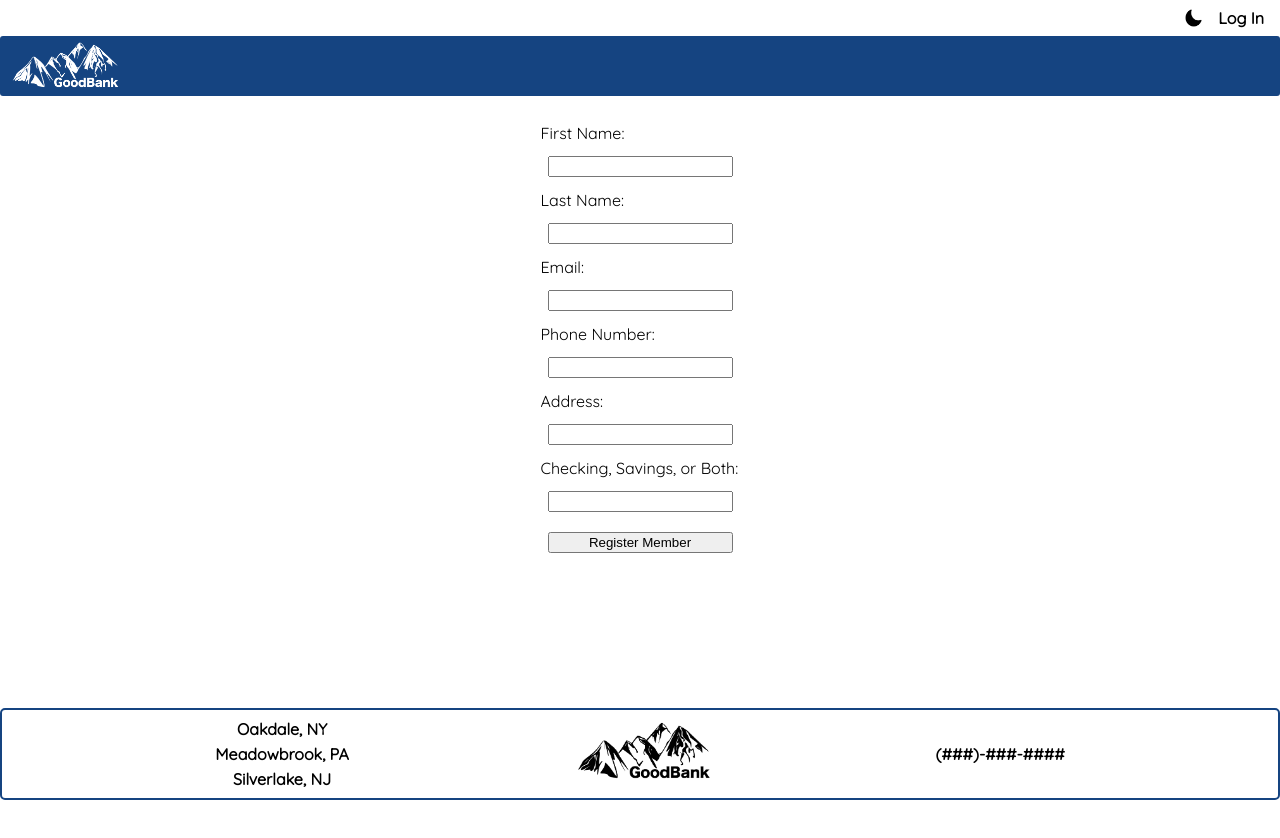
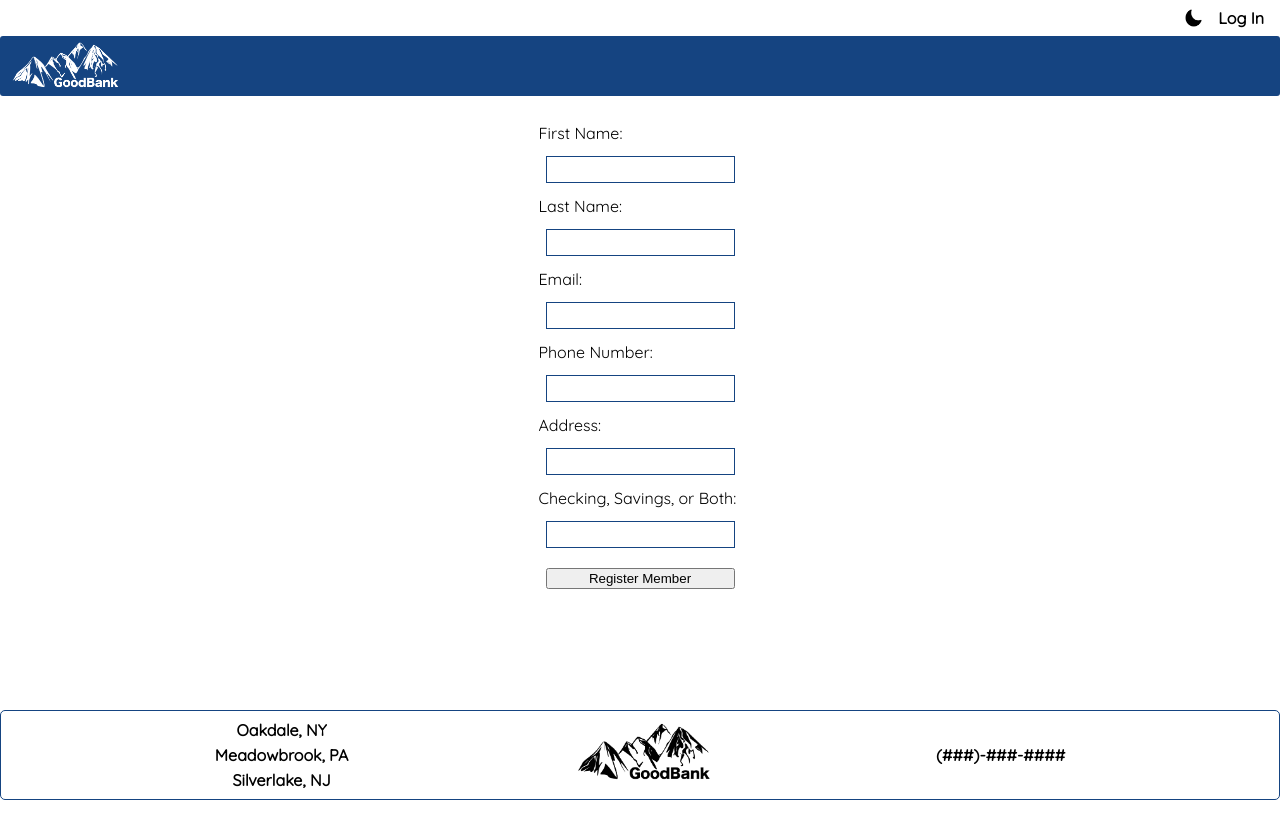
Before and after one commit to 221024-Java-React/t3-p3-bank-app, a React (Create React App) app in the folder banking-frontend/: page /register in a window 1280 px wide. Shown: the top 838 px of the page. Built offline with nearby package versions, Linux system fonts and the light colour scheme.

Commit message:
test changes

```diff
--- a/banking-frontend/src/App.tsx
+++ b/banking-frontend/src/App.tsx
@@ -20,13 +20,14 @@ import { DarkModeContextState } from "./Interfaces/DarkMode";
 import PageNotFound from "./Components/PageNotFound";
 
 const DarkModeProvider = styled.div`
-    background-color: ${props => props.theme.body};
-    color: ${props => props.theme.text};
+    background-color: ${(props) => props.theme.background};
+    color: ${(props) => props.theme.text};
 `;
 const Body = styled.div`
-    width: ${props => props.theme.bodyWidth};
+    width: ${(props) => props.theme.bodyWidth};
     min-height: 100vh;
     margin: 0 auto;
+    color: ${(props) => props.theme.color};
 `;
 
 function App() {
@@ -43,28 +44,50 @@ function App() {
                             {currentUser.type === "REP" && (
                                 <>
                                     <Route path="/" element={<RepHome />} />
-                                    <Route path="/register" element={<Register />} />
+                                    <Route
+                                        path="/register"
+                                        element={<Register />}
+                                    />
                                 </>
                             )}
                             {currentUser.type === "MEMBER" && (
                                 <>
                                     <Route path="/" element={<MemberHome />} />
-                                    <Route path="accounts/summary" element={<AccountSummary />} />
-                                    <Route path="/accounts/checking" element={<AccountHistory />} />
-                                    <Route path="/accounts/savings" element={<AccountHistory />} />
-                                    <Route path="/accounts/credit" element={<AccountHistory />} />
-                                    <Route path="/accounts/transfer" element={<TransferFunds />} />
+                                    <Route
+                                        path="accounts/summary"
+                                        element={<AccountSummary />}
+                                    />
+                                    <Route
+                                        path="/accounts/checking"
+                                        element={<AccountHistory />}
+                                    />
+                                    <Route
+                                        path="/accounts/savings"
+                                        element={<AccountHistory />}
+                                    />
+                                    <Route
+                                        path="/accounts/credit"
+                                        element={<AccountHistory />}
+                                    />
+                                    <Route
+                                        path="/accounts/transfer"
+                                        element={<TransferFunds />}
+                                    />
                                     <Route
                                         path="/credit-card-application"
                                         element={<CreditCardApplication />}
                                     />
+                                    <Route path="/login" element={<Login />} />
                                 </>
                             )}
                             {currentUser.type === "" && (
                                 <>
                                     <Route path="/" element={<WelcomePage />} />
                                     <Route path="/login" element={<Login />} />
-                                    <Route path="/register" element={<Register />} />
+                                    <Route
+                                        path="/register"
+                                        element={<Register />}
+                                    />
                                 </>
                             )}
                             <Route path="*" element={<PageNotFound />} />
--- a/banking-frontend/src/Components/Forms/Login.tsx
+++ b/banking-frontend/src/Components/Forms/Login.tsx
@@ -9,6 +9,7 @@ const Container = styled.div`
     display: grid;
     place-items: center;
     height: 100%;
+    color: ${(props) => props.theme.color};
 `;
 const Form = styled.form`
     display: flex;
@@ -19,14 +20,20 @@ const Label = styled.label`
 `;
 const Input = styled.input`
     margin: 10px;
+    background: transparent;
+    border: 1px solid ${(props) => props.theme.border};
+    color: ${(props) => props.theme.color};
+    padding: 5px;
+    outline: none;
+
 `;
 const SubmitButton = styled.input`
     margin: 10px;
 `;
 
 const initLoginInputs = {
-    email: "",
-    password: "",
+    email_login: "",
+    password_login: "",
 };
 
 const initLoginAuthInputs = {
@@ -39,34 +46,43 @@ const Login: React.FC = () => {
     const [loginInputs, setLoginInputs] = useState(initLoginInputs);
     const [loginAuthInputs, setLoginAuthInputs] = useState(initLoginAuthInputs);
 
-    const { setCurrentUser, loginUser, currentUser } = useContext(UserContext) as UserContextState;
+    const { setCurrentUser, loginUser, currentUser } = useContext(
+        UserContext
+    ) as UserContextState;
     const navigate = useNavigate();
 
     const handleLoginFormChange = (e: React.ChangeEvent<HTMLInputElement>) => {
         const { name, value } = e.target;
-        setLoginInputs(prev => ({ ...prev, [name]: value }));
+        setLoginInputs((prev) => ({ ...prev, [name]: value }));
     };
 
-    const handleLoginFormSubmit = async (e: React.ChangeEvent<HTMLFormElement>) => {
+    const handleLoginFormSubmit = async (
+        e: React.ChangeEvent<HTMLFormElement>
+    ) => {
         e.preventDefault();
 
         try {
-            const { data: thisUser } = await axInst.post("/users/login", loginInputs);
+            const { email_login: email, password_login: password } = loginInputs
+            const { data: thisUser } = await axInst.post("/users/login", { email, password });
 
+            setLoginAuth(true);
             loginUser(thisUser);
             setLoginInputs(initLoginInputs);
-            return setLoginAuth(true);
         } catch (e) {
             console.log(e);
         }
     };
 
-    const handleLoginAuthFormChange = (e: React.ChangeEvent<HTMLInputElement>) => {
+    const handleLoginAuthFormChange = (
+        e: React.ChangeEvent<HTMLInputElement>
+    ) => {
         const { name, value } = e.target;
-        setLoginAuthInputs(prev => ({ ...prev, [name]: value }));
+        setLoginAuthInputs((prev) => ({ ...prev, [name]: value }));
     };
 
-    const handleLoginAuthFormSubmit = async (e: React.ChangeEvent<HTMLFormElement>) => {
+    const handleLoginAuthFormSubmit = async (
+        e: React.ChangeEvent<HTMLFormElement>
+    ) => {
         e.preventDefault();
 
         try {
@@ -86,6 +102,7 @@ const Login: React.FC = () => {
         }
     };
 
+    console.log(loginAuth)
     return (
         <Container>
             {!loginAuth && (
@@ -95,7 +112,6 @@ const Login: React.FC = () => {
                         type="text"
                         name="email_login"
                         id="email_login"
-                        value={loginInputs.email}
                         onChange={handleLoginFormChange}
                     />
                     <Label htmlFor="password_login">Password</Label>
@@ -103,7 +119,6 @@ const Login: React.FC = () => {
                         type="password"
                         name="password_login"
                         id="password_login"
-                        value={loginInputs.password}
                         onChange={handleLoginFormChange}
                     />
                     <SubmitButton type="submit" value="Log In" />
@@ -116,10 +131,12 @@ const Login: React.FC = () => {
                         type="text"
                         name="email_loginAuth"
                         id="email_loginAuth"
-                        value={loginInputs.email}
+                        value={loginInputs.email_login}
                         onChange={handleLoginAuthFormChange}
                     />
-                    <Label htmlFor="passcode_loginAuth">Enter Temporary Passcode</Label>
+                    <Label htmlFor="passcode_loginAuth">
+                        Enter Temporary Passcode
+                    </Label>
                     <Input
                         type="number"
                         name="passcode_loginAuth"
--- a/banking-frontend/src/Components/Forms/Register.tsx
+++ b/banking-frontend/src/Components/Forms/Register.tsx
@@ -6,6 +6,7 @@ const Container = styled.div`
     display: grid;
     place-items: center;
     height: 100%;
+    color: ${(props) => props.theme.color};
 `;
 const Form = styled.form`
     display: flex;
@@ -16,6 +17,11 @@ const Label = styled.label`
 `;
 const Input = styled.input`
     margin: 10px;
+    background: transparent;
+    border: 1px solid ${(props) => props.theme.border};
+    color: ${(props) => props.theme.color};
+    padding: 5px;
+    outline: none;
 `;
 const SubmitButton = styled.input`
     margin: 10px;
--- a/banking-frontend/src/Components/Navigation/Footer.tsx
+++ b/banking-frontend/src/Components/Navigation/Footer.tsx
@@ -7,10 +7,11 @@ const Container = styled.div`
     bottom: 0;
     display: flex;
     justify-content: space-evenly;
-    border: 2px solid ${props => props.theme.border};
-    border-radius: ${props => props.theme.borderRadius};
-    background: ${props => props.theme.background};
-    box-shadow: 0 -20px 0px ${props => props.theme.background};
+    border: 1px solid ${(props) => props.theme.border};
+    border-radius: ${(props) => props.theme.borderRadius};
+    background: ${(props) => props.theme.body};
+    box-shadow: 0 -20px 0px ${(props) => props.theme.background};
+    color: ${(props) => props.theme.color};
 `;
 const Box = styled.div`
     display: flex;
@@ -35,7 +36,10 @@ const Footer = () => {
                 <Data>Silverlake, NJ</Data>
             </Box>
             <Link to="/">
-                <Logo src={GBLogo_Black} alt="Black GoodBank logo with mountains" />
+                <Logo
+                    src={GBLogo_Black}
+                    alt="Black GoodBank logo with mountains"
+                />
             </Link>
             <Box>
                 <Data>(###)-###-####</Data>
--- a/banking-frontend/src/Context/UserContext.tsx
+++ b/banking-frontend/src/Context/UserContext.tsx
@@ -3,6 +3,7 @@ import { User, UserContextState } from "../Interfaces/User";
 import { ProviderProps } from "../Interfaces/ProviderProps";
 import { axInst } from "../Util/axInstance";
 import { Account } from "../Interfaces/Account";
+import { useNavigate } from "react-router";
 
 export const UserContext = React.createContext<UserContextState | null>(null);
 
@@ -20,13 +21,18 @@ export const initUser = {
 
 const UserProvider: React.FC<ProviderProps> = ({ children }) => {
     const [currentUser, setCurrentUser] = useState<User>(initUser);
+    const navigate = useNavigate();
 
     const loginUser = (user: User) => {
         setCurrentUser(user);
     };
 
-    const logoutUser = () => {
+    const logoutUser = async () => {
         setCurrentUser(initUser);
+
+        await axInst.put("/users/logout", { email: currentUser.email })
+
+        navigate("/");
     };
 
     const getBankAccounts = async () => {
--- a/banking-frontend/src/Util/axInstance.ts
+++ b/banking-frontend/src/Util/axInstance.ts
@@ -1,6 +1,6 @@
 import axios from "axios";
 
 export const axInst = axios.create({
-    // baseURL: "http://54.174.80.3:8000",
-    baseURL: "http://localhost:8000",
+    baseURL: "http://54.174.80.3:8000",
+    // baseURL: "http://localhost:8000",
 });
--- a/banking-frontend/src/index.tsx
+++ b/banking-frontend/src/index.tsx
@@ -10,14 +10,14 @@ import DarkModeProvider from "./Context/DarkModeContext";
 const root = ReactDOM.createRoot(document.getElementById("root") as HTMLElement);
 root.render(
     <React.StrictMode>
+        <BrowserRouter>
             <DarkModeProvider>
                 <UserProvider>
                     <AccountProvider>
-                    <BrowserRouter>
                         <App />
-                    </BrowserRouter>
                     </AccountProvider>
                 </UserProvider>
             </DarkModeProvider>
+        </BrowserRouter>
     </React.StrictMode>
 );
```
Also changed, not shown: banking-frontend/src/Components/Navigation/Navbar.tsx (+18 -8 lines). Lines whose indentation alone changed are shown as unchanged.
